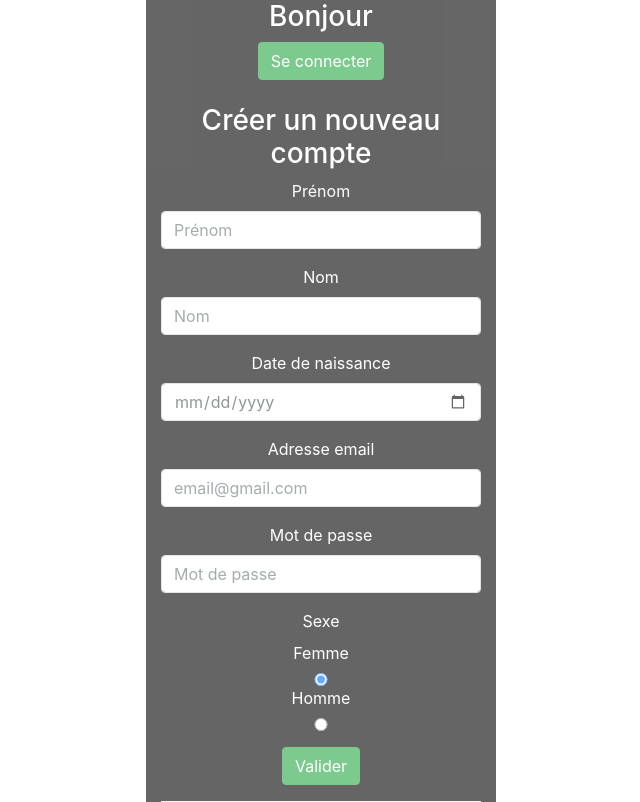
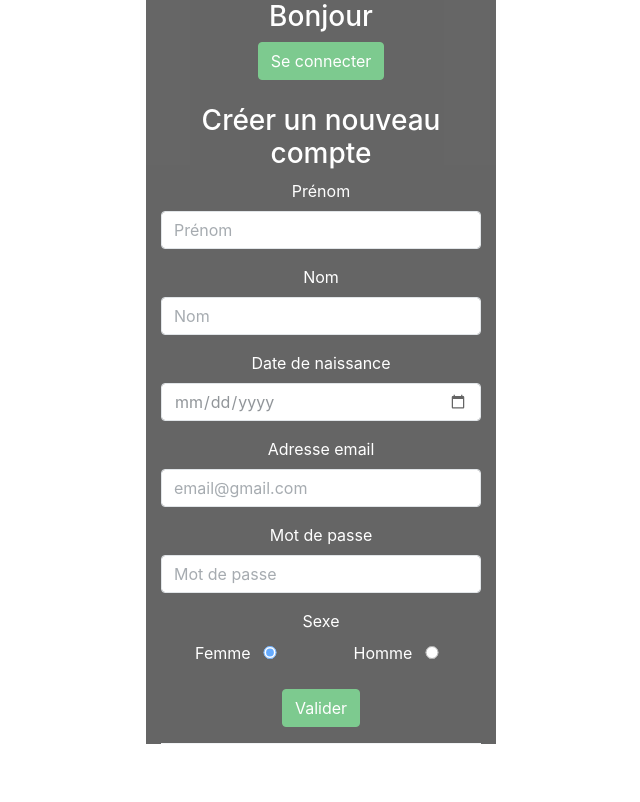
Before and after one commit to damien-simplon/site_catalogue_sweatmore, a PHP site: page /inscription.php in a window 1280 px wide. Shown: the part 90-892 px from the top of the page, without its empty margins (319-959 px from the left). After the commit the page ends 834 px from the top, so only its background shows below. Run offline with PHP 8.4, Linux system fonts and the light colour scheme.

Commit message:
inscription qui est bien maintenant

```diff
--- a/css/connexion.css
+++ b/css/connexion.css
@@ -1,9 +1,3 @@
-/*.connexion{
-    height:590px;
-    background-image: url('../img/plage.jpg');
-    text-align:center;
-}*/
-
 .container{
     background-color: black;
     opacity:0.6;
@@ -27,3 +21,12 @@ input{
 #creationCompte{
     padding-bottom : 20px;
 }
+
+.form-group .sexe label{
+    margin-left : 10%;
+    margin-right : 10%;
+}
+
+.form-group .sexe input{
+    width : 30px;
+}
--- a/inscription.php
+++ b/inscription.php
@@ -35,10 +35,12 @@
                 <div class="form-group">
                     <label for="sexe">Sexe</label>
                     </br>
-                    <label for="femme">Femme</label>
-                    <input type="radio" name="femme" id="femme" checked/>
-                    <label for="homme">Homme</label>
-                    <input type="radio" name="homme" id="homme"/>
+                    <div class="sexe">
+                        <label for="femme">Femme
+                        <input type="radio" name="sexe" id="femme" value="femme" checked/></label>
+                        <label for="homme">Homme
+                        <input type="radio" name="sexe" id="homme" value="homme" /></label>
+                    </div>
                 </div>
 
                 <div class="text-center">
```
